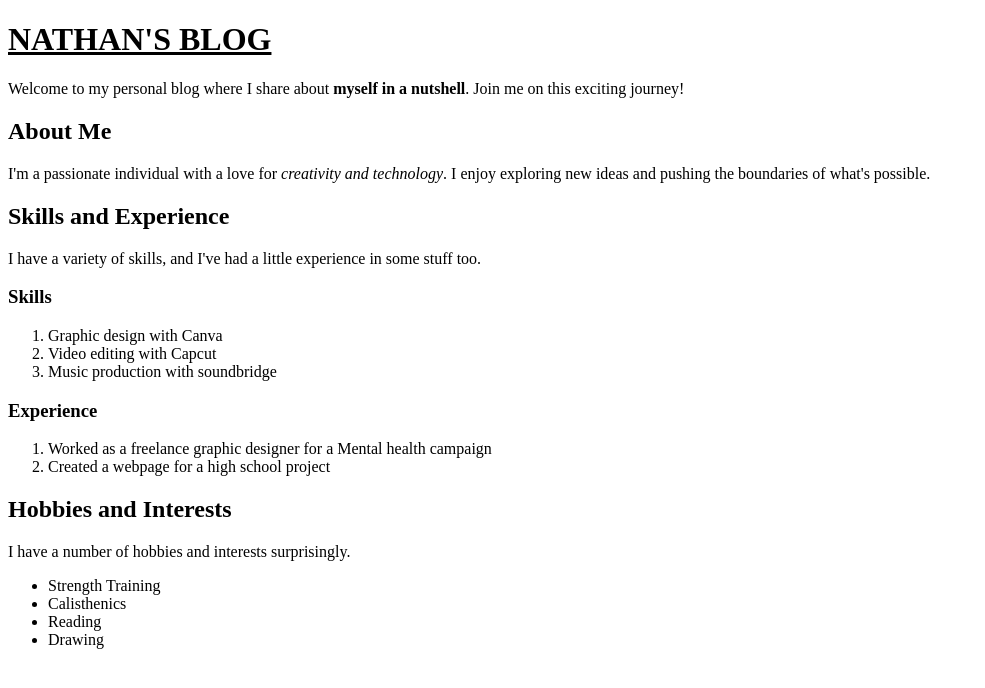
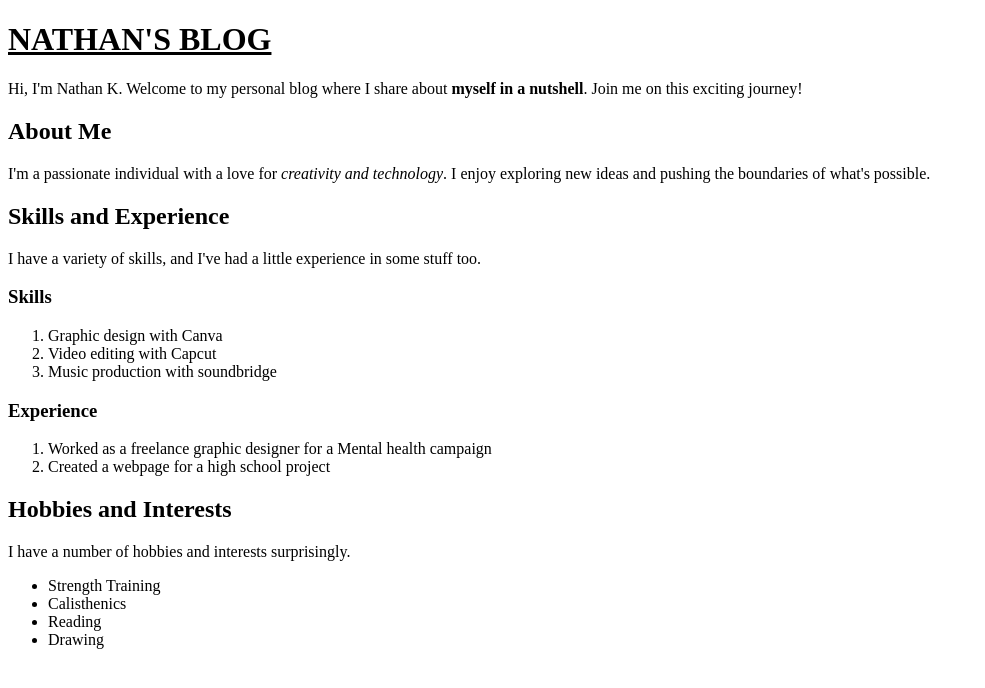
Before and after one commit to kibetnathan/MYBLOG, a plain HTML site: page index.html in a window 1280 px wide. Shown: the whole page, without its empty margins (0-985 px from the left). Drawn offline with Linux system fonts and the light colour scheme.

Commit message:
add name

```diff
--- a/index.html
+++ b/index.html
@@ -7,7 +7,7 @@
 </head>
 <body>
     <h1><u>NATHAN'S BLOG</u></h1>
-    <p>Welcome to my personal blog where I share about <b>myself in a nutshell</b>. Join me on this exciting journey!</p>
+    <p>Hi, I'm Nathan K. Welcome to my personal blog where I share about <b>myself in a nutshell</b>. Join me on this exciting journey!</p>
     <h2>About Me</h2>
     <p>I'm a passionate individual with a love for <i>creativity and technology</i>. I enjoy exploring new ideas and pushing the boundaries of what's possible.</p>
     <h2>Skills and Experience</h2>
```
